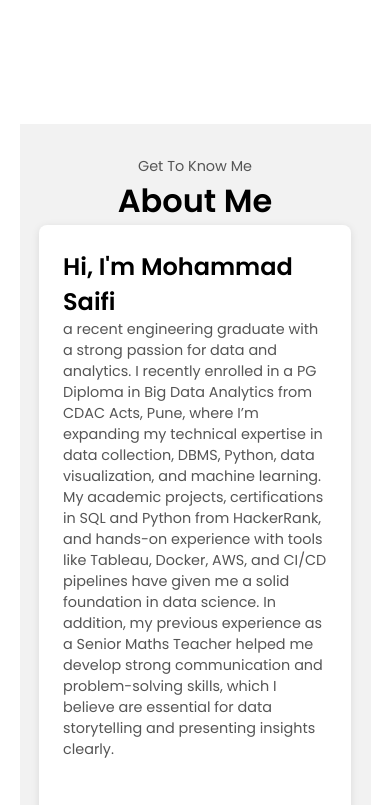
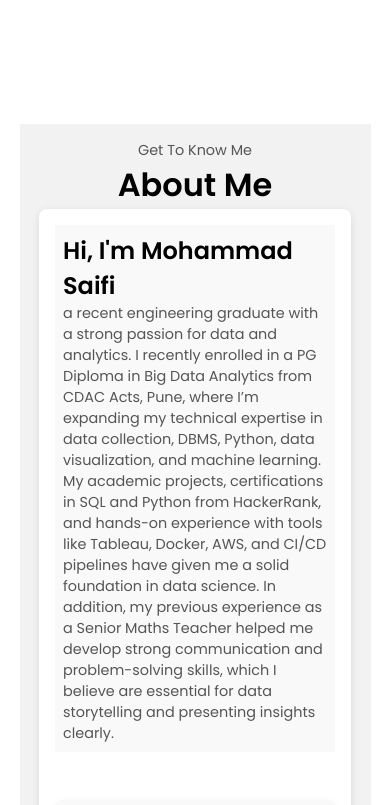
Before and after one commit to saifimd1234/Portfolio_Project, a plain HTML site: page index.html in a window 390 px wide. Shown: the part 720-1525 px from the top of the page. Drawn offline with Linux system fonts and the light colour scheme; files whose address does not match are found by name.

Commit message:
Adjusted about container for mobile view.

```diff
--- a/style.css
+++ b/style.css
@@ -366,7 +366,7 @@ nav {
 
 /* Container for the entire About section */
 #about {
-  padding: 2rem 5%;              /* 5% left/right padding so content doesn't touch the screen edges */
+  padding: 1rem 5%;              /* 5% left/right padding so content doesn't touch the screen edges */
   background-color: #f2f2f2;       /* Subtle grey background for the section */
 }
 
@@ -384,6 +384,7 @@ nav {
 #about .about-intro {
   flex: 1;
   padding: 0.5rem;
+  background-color: #f9f9f9;
 }
 
 /* Right Column: Educational Qualification */
```
